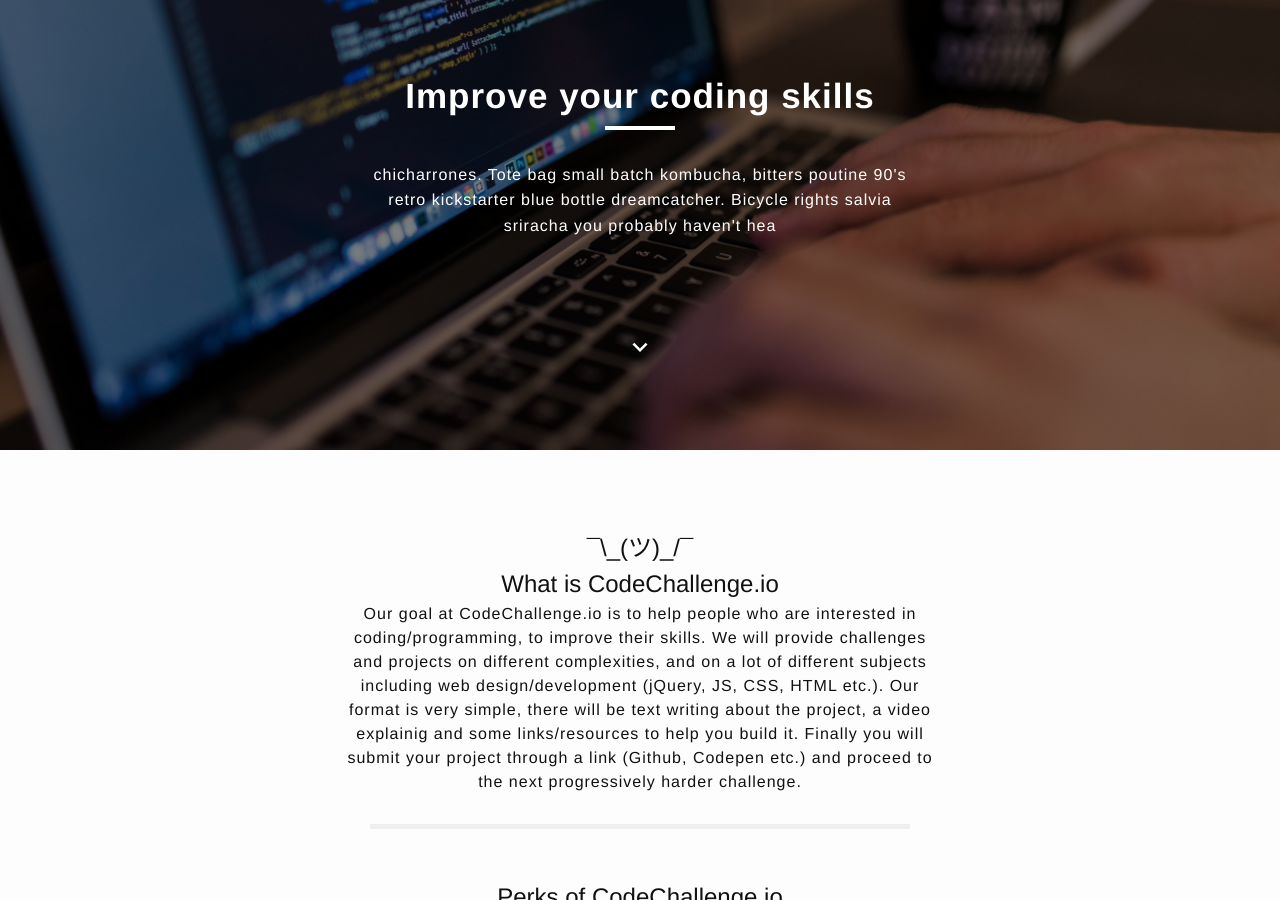
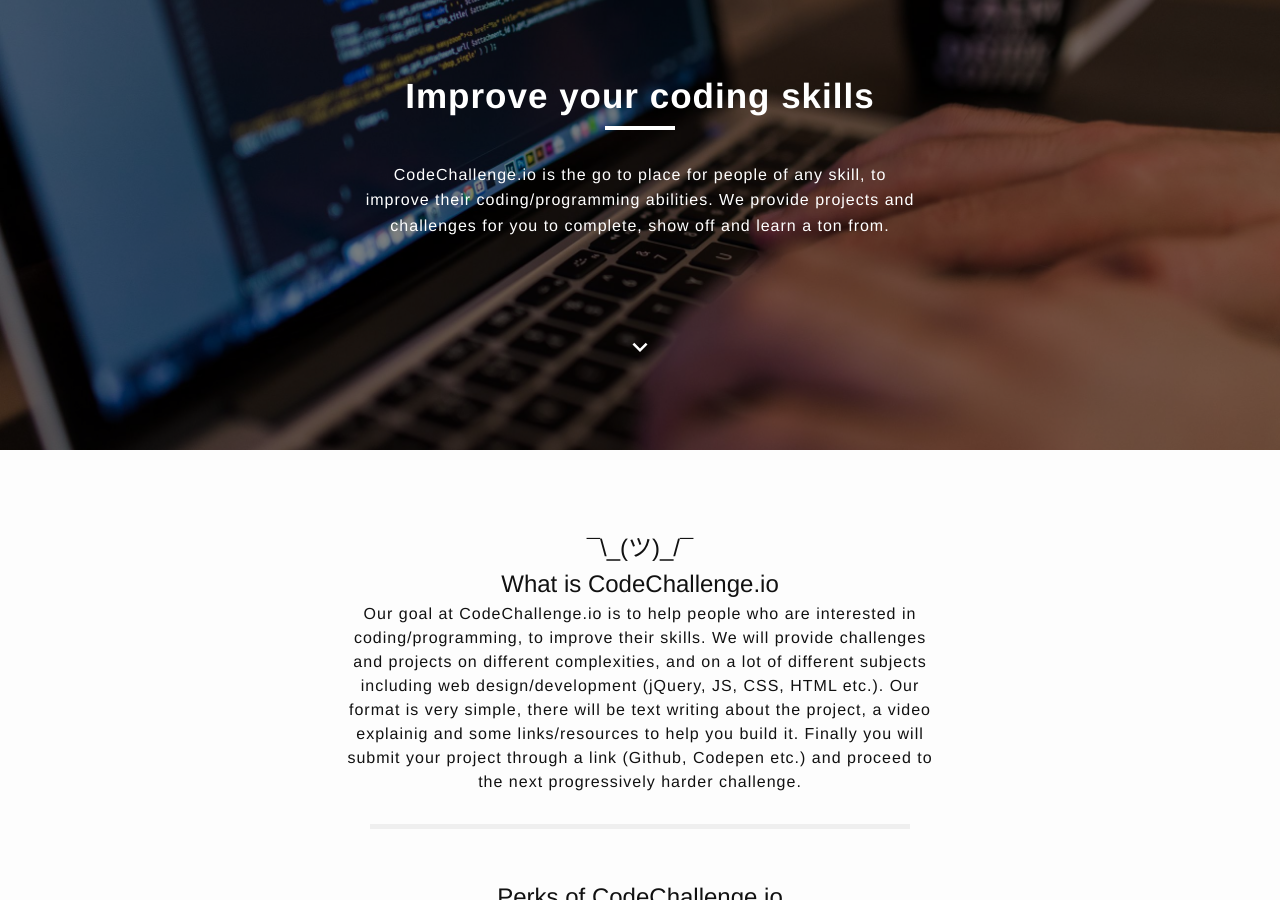
Before and after one commit to Lutski/codechallenge.io-landingpage, a Jekyll site: the page built from index.html, in a window 1280 px wide and 900 px high. Built offline with Jekyll 4.4.1, drawn with Linux system fonts in a browser that asks for light colours; nearby versions of some CDN libraries; comment, search, counter and statistics services are not loaded.

Commit message:
Added content in header.html 😇

```diff
--- a/_includes/header.html
+++ b/_includes/header.html
@@ -5,7 +5,7 @@
     <div class="wrapper">
       <h1>Improve your coding skills</h1>
       <hr>
-      <p> chicharrones. Tote bag small batch kombucha, bitters poutine 90's retro kickstarter blue bottle dreamcatcher. Bicycle rights salvia sriracha you probably haven't hea</p>
+      <p>CodeChallenge.io is the go to place for people of any skill, to improve their coding/programming abilities. We provide projects and challenges for you to complete, show off and learn a ton from.</p>
       <a href="#about"><img src="../images/arrow-down.svg" alt="There should be a arrow here :(" class="arrow-down"></a>
     </div>
   </div>
```
